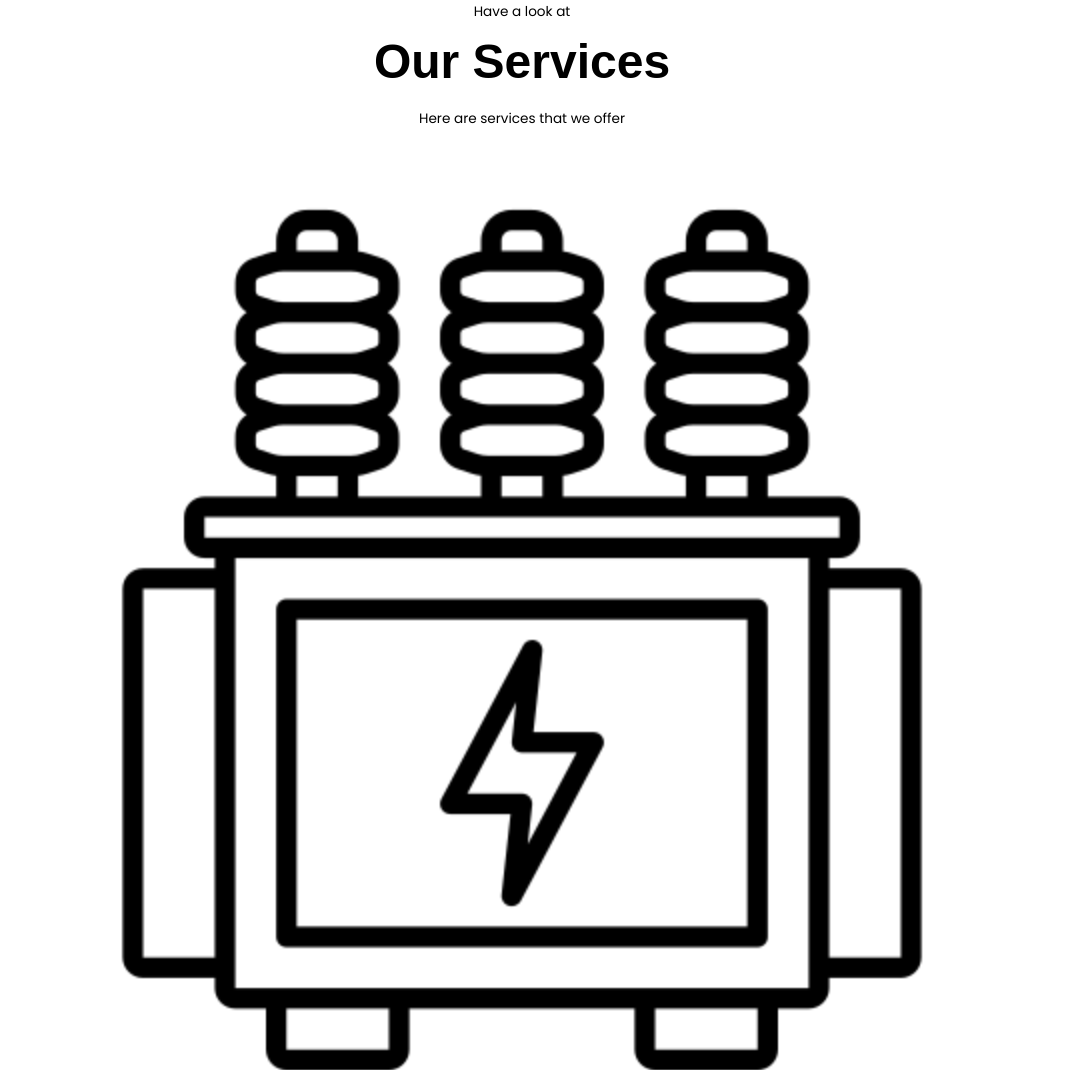
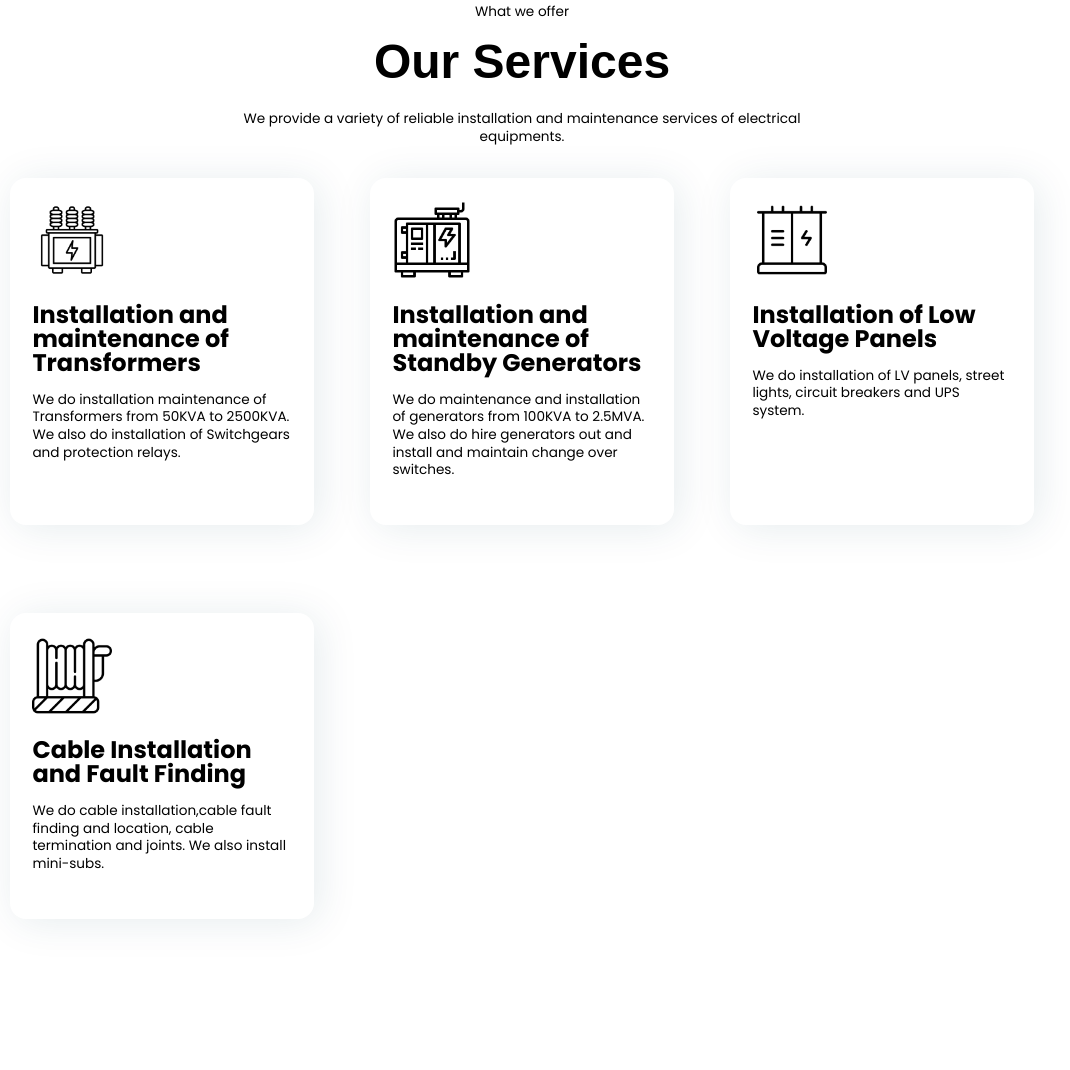
Before and after one commit to shaymk1/my-company-alin-elfen-web, a plain HTML site: page index.html in a window 1280 px wide. Shown: the part 1607-2677 px from the top of the page, without its empty margins (118-1188 px from the left). Drawn offline with nearby package versions, Linux system fonts and the light colour scheme; some packages are replaced by stand-ins of ours; a script that the page names is missing; a web font is replaced by a local one.

Commit message:
services styling done

```diff
--- a/asssets/css/style.css
+++ b/asssets/css/style.css
@@ -303,3 +303,49 @@ nav {
 	margin-bottom:1rem;
 
 }
+
+
+/*-----------------------------------*\
+  #services
+\*-----------------------------------*/
+.services__container{
+display: grid;
+	grid-template-columns: repeat(auto-fill, minmax(18rem, 1fr));
+	gap: 3.5rem;
+
+}
+
+.service {
+	background: var(--color-gray-100);
+	box-shadow: var(--shadow-2);
+	padding: 1.4rem;
+	border-radius: var(--radius-2);
+	transition: var(--transition);
+	margin-top:2rem;
+}
+
+.service:hover {
+	box-shadow: var(--shadow-2);
+}
+
+.service__image {
+	/* height: 7rem; */
+	 /* max-height: 10rem;  */
+	margin-bottom: 1.4rem;
+	border-radius: var(--radius-4);
+	overflow: hidden;
+}
+
+.service__image img{
+		width:80px;
+		height:80px;
+}
+
+.service h2 {
+	font-size: 1.5rem;
+	margin-bottom: 1rem;
+}
+
+.service p {
+	margin: 0.5rem 0 1.5rem;
+}
--- a/index.html
+++ b/index.html
@@ -65,12 +65,13 @@
 						<li>
 							<a href="#about" class="menu-link">About</a>
 						</li>
-						<!-- <li>
-							<a href="#experience" class="menu-link">Experience</a>
-						</li> -->
 						<li>
-							<a href="#projects" class="menu-link">Projects</a>
+							<a href="#services" class="menu-link">Services</a>
 						</li>
+						<li>
+							<a href="#gallery" class="menu-link">Gallery</a>
+						</li>
+
 						<li>
 							<a href="#contact" class="menu-link">Contact</a>
 						</li>
@@ -139,13 +140,14 @@
 			services section
 		 --------->
 		<section class="services" id="services">
-			<p>Have a look at</p>
+			<p>What we offer</p>
 			<h1 class="heading">Our Services</h1>
-			<p>Here are services that we offer</p>
+			<p>We provide a variety of reliable  installation and maintenance services of electrical equipments.</p>
 
 			<div class="container services__container">
-				<article class="service-1">
-					<div class="services__image">
+				<!-- service-1 -->
+				<article class="service">
+					<div class="service__image">
 						<img
 							src="./asssets/images/transformer.png"
 							alt="power plant icon image"
@@ -154,8 +156,51 @@
 					</div>
 					<h2>Installation and maintenance of Transformers</h2>
 					<p>
-						We do maintenance of Transformers from 50KVA to 2500KVA. We also do
+						We do installation maintenance of Transformers from 50KVA to 2500KVA. We also do
 						installation of Switchgears and protection relays.
+					</p>
+				</article>
+				<!-- service-2 -->
+				<article class="service">
+					<div class="service__image">
+						<img
+							src="./asssets/images/electric-generator.png"
+							alt="power plant icon image"
+							loading="lazy"
+						/>
+					</div>
+					<h2>Installation and maintenance of Standby Generators</h2>
+					<p>
+						We do maintenance and installation of generators from 100KVA to 2.5MVA. We also do
+						hire generators out and install and maintain change over switches.
+					</p>
+				</article>
+				<!-- service-3 -->
+				<article class="service">
+					<div class="service__image">
+						<img
+							src="./asssets/images/LT-panels.png"
+							alt="power plant icon image"
+							loading="lazy"
+						/>
+					</div>
+					<h2>Installation of Low Voltage Panels</h2>
+					<p>
+						We do installation of LV panels, street lights, circuit breakers and UPS system.
+					</p>
+				</article>
+				<!-- service-4 -->
+				<article class="service">
+					<div class="service__image">
+						<img
+							src="./asssets/images/cable-reel.png"
+							alt="electrical cable reel icon image"
+							loading="lazy"
+						/>
+					</div>
+					<h2>Cable Installation and Fault Finding</h2>
+					<p>
+						We do cable installation,cable fault finding and location, cable termination and joints. We also install mini-subs.
 					</p>
 				</article>
 			</div>
```
